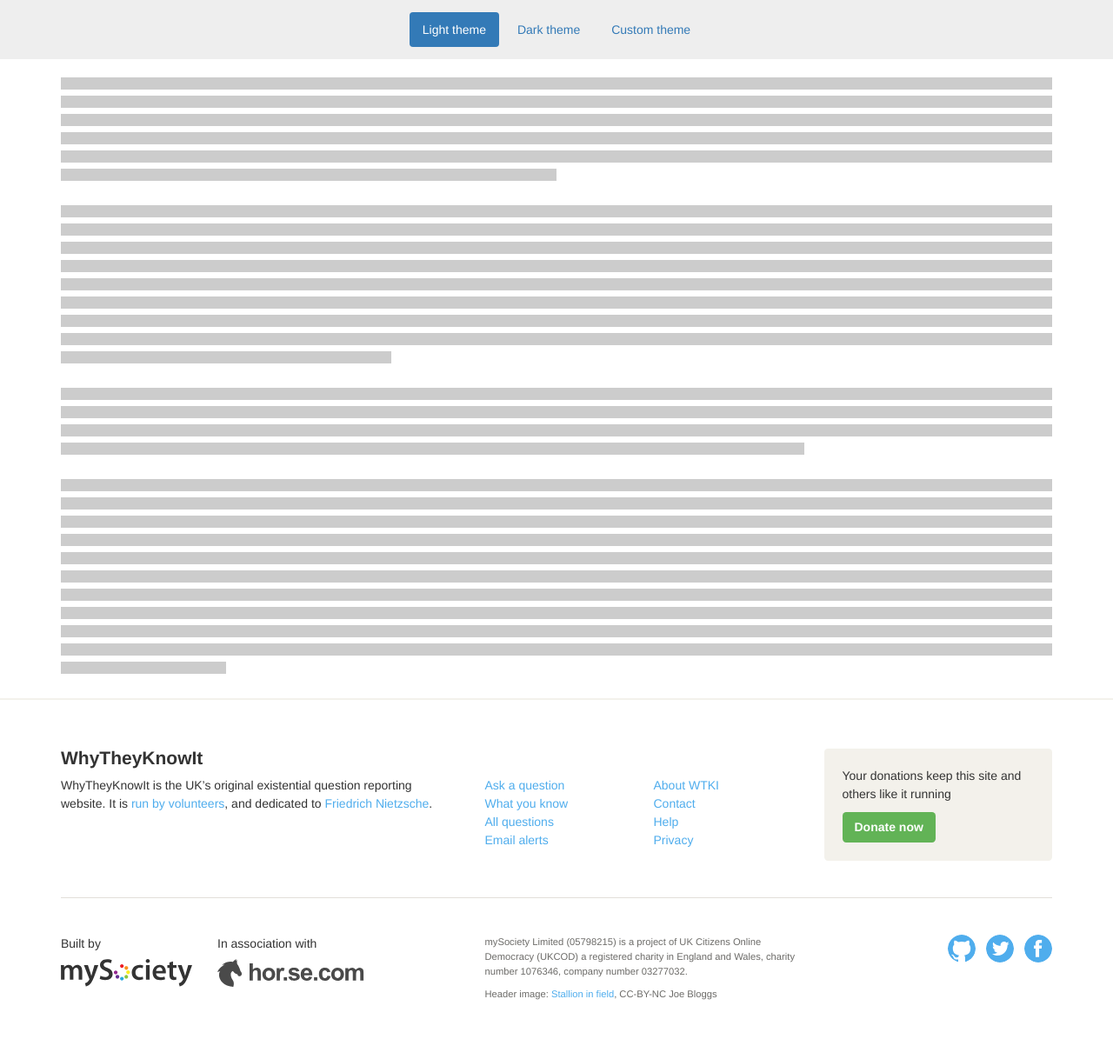
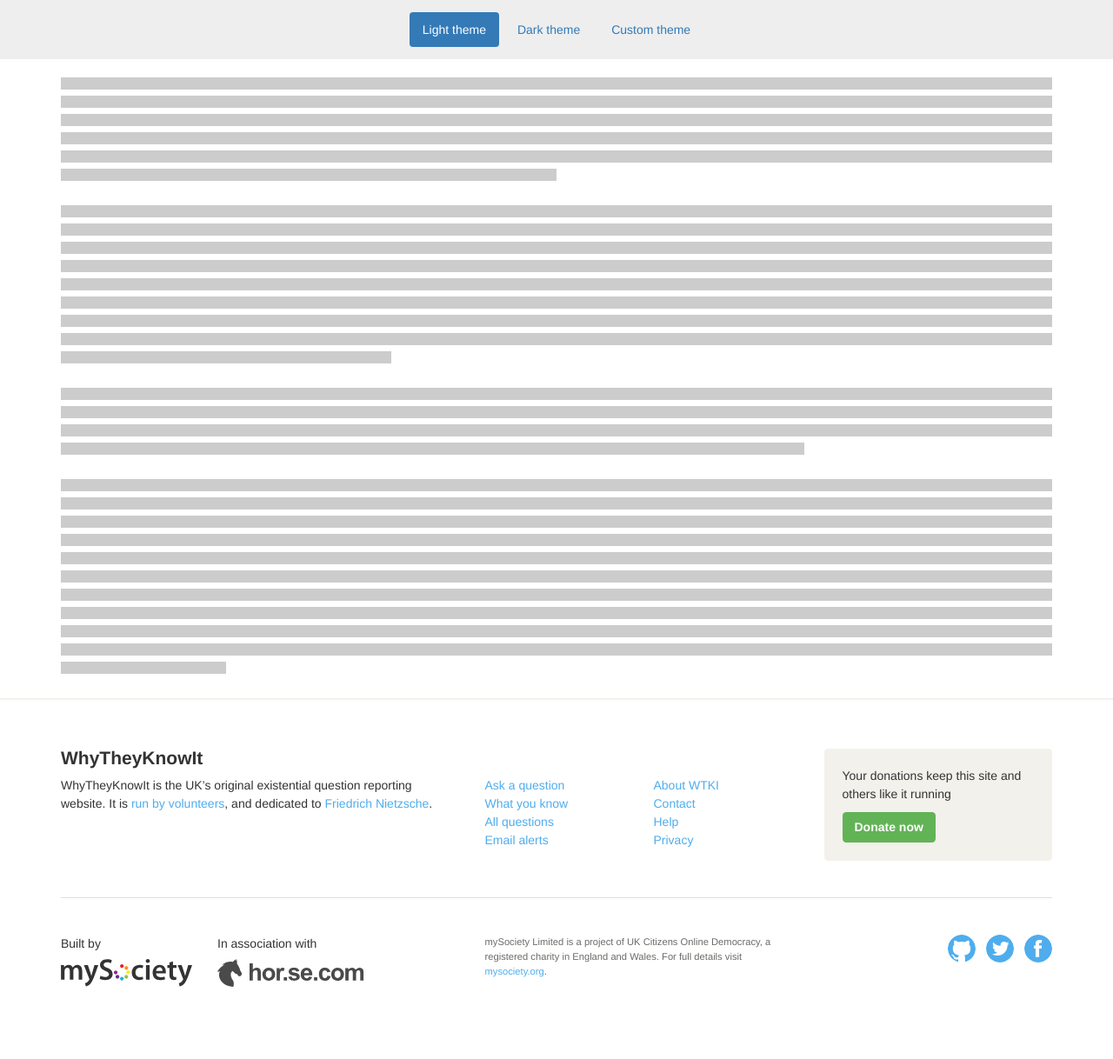
Before and after one commit to mysociety/standard-footer, a Jekyll site: the page built from demo/index.html, in a window 1280 px wide. Shown: the whole page at 87% size. Built offline with Jekyll 4.4.1, drawn with Linux system fonts in a browser that asks for light colours.

Commit message:
Update legal text in example footer HTML

```diff
--- a/demo/_includes/footer.html
+++ b/demo/_includes/footer.html
@@ -52,8 +52,7 @@
 
             <div class="col-sm-4">
                 <div class="mysoc-footer__legal">
-                    <p>mySociety Limited (05798215) is a project of UK Citizens Online Democracy (UKCOD) a registered charity in England and Wales, charity number 1076346, company number 03277032.</p>
-                    <p>Header image: <a href="#">Stallion in field</a>, CC-BY-NC Joe Bloggs</p>
+                    <p>mySociety Limited is a project of UK Citizens Online Democracy, a registered charity in England and Wales. For full details visit <a href="https://www.mysociety.org">mysociety.org</a>.</p>
                 </div>
             </div>
 
```
